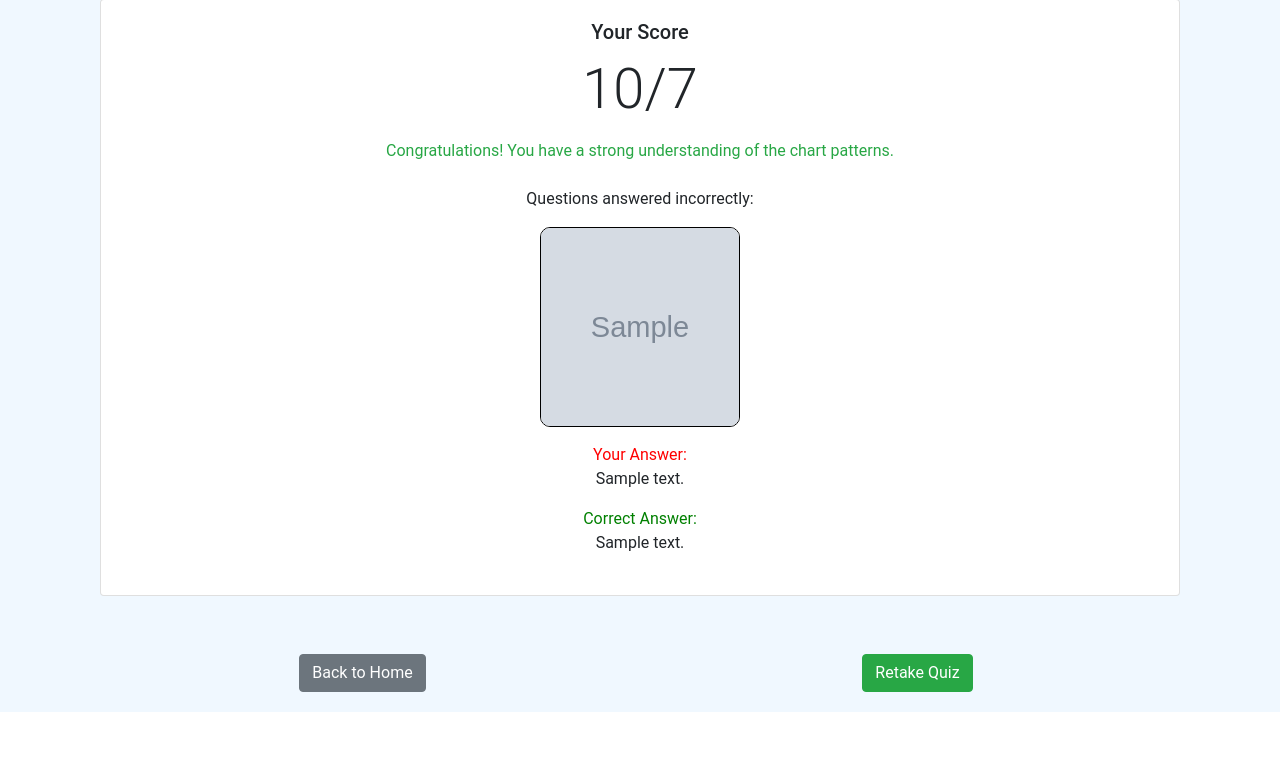
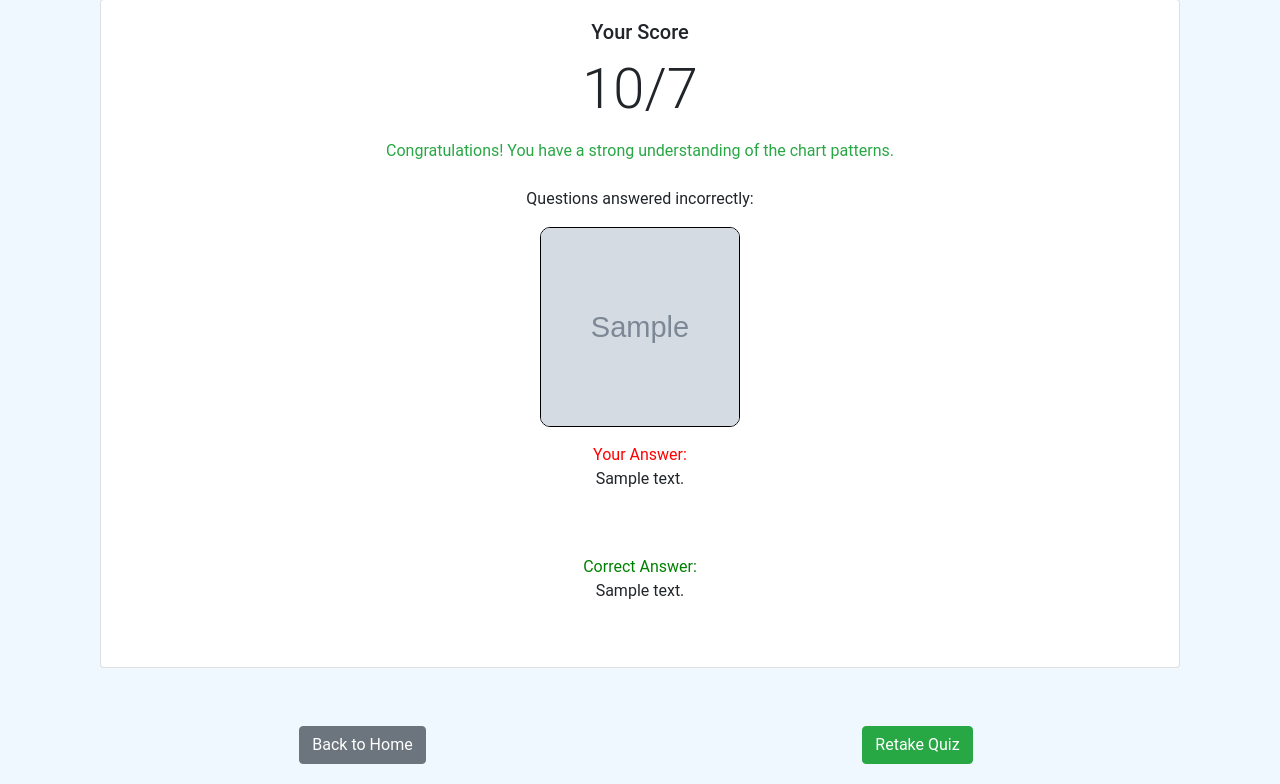
Before and after one commit to bobbybax12/stockchartpattern, a Flask app: template templates/score.html in a window 1280 px wide. Shown: the part 139-923 px from the top of the page. Before the commit the page ends 851 px from the top, so only its background shows below. Run offline with Flask 3, Linux system fonts and the light colour scheme; the template is opened without the code that fills it: most values are stand-ins (such as "Sample title", 1, 10 or a date in 2020); grey boxes marked "Sample" are stand-in pictures; some libraries are stand-ins or nearby versions.

Commit message:
allignment fix

```diff
--- a/templates/score.html
+++ b/templates/score.html
@@ -30,9 +30,9 @@
                                     </a>
                                     <div class="mt-3 text-center justify-content-center">
                                         <div style="color: red;">Your Answer:</div>
-                                        <div style="max-width: 250px;">{{ user_answer }}</div>
+                                        <div style="max-width: 250px; height: 72px;">{{ user_answer }}</div>
                                         <div class="mt-3" style="color: green;">Correct Answer:</div>
-                                        <div style="max-width: 250px;">{{ correct_answer }}</div>
+                                        <div style="max-width: 250px; height: 48px;">{{ correct_answer }}</div>
                                     </div>
                                 </div>
                                 {% if loop.index % 4 == 0 or loop.last %}
```
